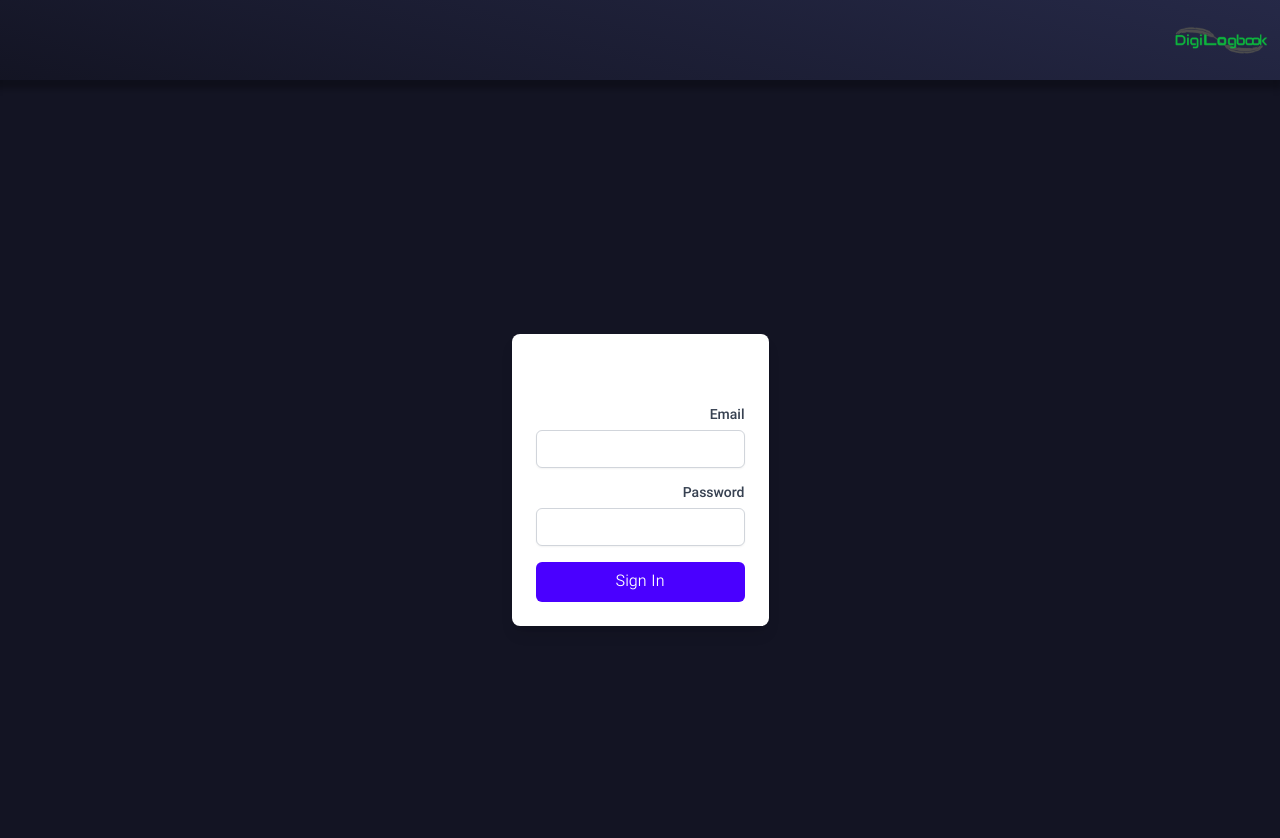
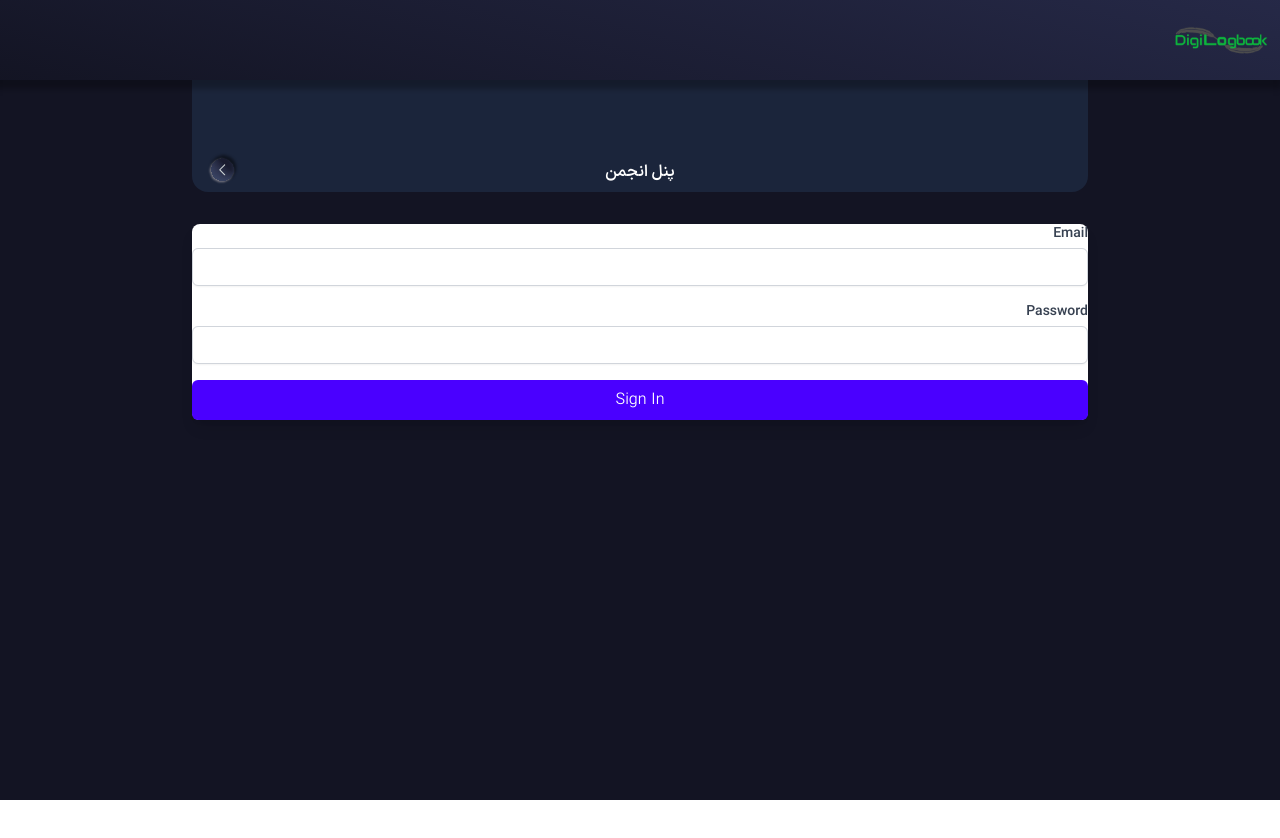
Before and after one commit to khashayarmobarez/digilogbook-organization-dashboard, a Next.js app: page /login in a window 1280 px wide. Shown: the top 838 px of the page. After the commit the page ends 800 px from the top, so only its background shows below. Built offline with nearby package versions, Linux system fonts and the light colour scheme.

Commit message:
chore: Update layout and styling for navbar and page components

```diff
--- a/src/app/globals.css
+++ b/src/app/globals.css
@@ -78,7 +78,7 @@ body {
 
 /* dark mode */
 .bg-navbar-gradient-shadow {
-  background: linear-gradient(195.31deg, #353A65 -84.63%, rgba(42, 46, 81, 0) 100.99%);
+  background: linear-gradient(195.31deg, #353A65 -84.63%, rgba(42, 46, 81, 0) 100.99%), var(--bg-color);
   box-shadow: -3px 4px 5.80px 5px rgba(0, 0, 0, 0.27), 3px -4px 4px 0px rgba(179, 170, 170, 0.18);
 }
 
--- a/src/app/layout.tsx
+++ b/src/app/layout.tsx
@@ -17,7 +17,7 @@ export default function RootLayout({
 }>) {
   return (
     <html lang="fa" dir="rtl">
-      <body>
+      <body className="">
         <Navbar />
         <main>{children}</main> {/* Main content area */}
       </body>
--- a/src/app/login/page.tsx
+++ b/src/app/login/page.tsx
@@ -1,10 +1,14 @@
+import PageTitle from '@/components/reusable comps/PageTitle';
 import React from 'react';
 
 export default function LoginPage() {
   return (
-    <div className="flex items-center justify-center min-h-screen">
-      <div className="bg-white p-6 rounded-lg shadow-lg">
-        <h1 className="text-2xl font-bold mb-4">Login</h1>
+    <div className="flex flex-col w-full items-center min-h-screen pt-16">
+      <div className='w-[90%] md:w-[70%] flex flex-col gap-y-8 '>
+
+        <PageTitle title="پنل انجمن" />
+
+        <div className="bg-white rounded-lg shadow-lg">
           <form>
             <div className="mb-4">
               <label htmlFor="email" className="block text-sm font-medium text-gray-700">
@@ -35,6 +39,9 @@ export default function LoginPage() {
               Sign In
             </button>
           </form>
+
+        </div>
+
       </div>
     </div>
   );
--- a/src/app/page.tsx
+++ b/src/app/page.tsx
@@ -2,10 +2,7 @@ import Image from "next/image";
 
 export default function Home() {
   return (
-    <main className="flex min-h-screen flex-col items-center justify-between p-24">
-      <div className="z-10 w-full ">
-        dsa
-      </div>
+    <main className=" w-full flex min-h-screen flex-col items-center justify-between p-24">
     </main>
   );
 }
--- a/src/components/header/Navbar.tsx
+++ b/src/components/header/Navbar.tsx
@@ -6,7 +6,7 @@ import Image from 'next/image';
 
 export default function Navbar() {
     return (
-        <div className="navbar bg-navbar-gradient-shadow h-14 md:h-20">
+        <div className="navbar  bg-navbar-gradient-shadow absolute top-0 z-50 h-14 md:h-20 ">
             <div className="flex-none w-2/6 md:w-1/12">
                 <button className="btn btn-square btn-ghost w-full">
                     <Image src={digilogbookLogo} alt="digilogbookLogo" width={100} height={100} />
--- a/src/components/reusable comps/PageTitle.tsx
+++ b/src/components/reusable comps/PageTitle.tsx
@@ -1,6 +1,9 @@
+'use client'
+
 import React from 'react';
-import { useRouter } from 'next/router';
-import ArrowBackIcon from '@mui/icons-material/ArrowBackIcon';
+import { useRouter } from 'next/navigation';
+import rightArrowButton from '../../../public/svgs/Right Arrow Button.svg';
+import Image from 'next/image';
 
 interface PageTitleProps {
   title: string;
@@ -19,21 +22,13 @@ export default function PageTitle({ title, navigateTo }: PageTitleProps) {
   };
 
   return (
-    <div className="sticky top-6 md:top-2 z-30 bg-primaryDarkHover w-[90%] h-20 md:h-32 flex justify-center items-end py-2 rounded-b-2xl">
+    <div className="sticky top-6 md:top-2 z-30 bg-primaryDarkHover w-full h-20 md:h-32 flex justify-center items-end py-2 rounded-b-2xl">
       <p className="text-base font-medium">{title}</p>
-      <ArrowBackIcon
+      <Image
+        src={rightArrowButton}
+        alt="rightArrowButton"
         onClick={handleNavigation}
-        sx={{
-          position: 'absolute',
-          left: '1rem',
-          width: '24px',
-          height: '24px',
-          padding: '0px',
-          backgroundColor: '',
-          borderRadius: '10rem',
-          background: 'linear-gradient(195.31deg, #353A65 -84.63%, rgba(42, 46, 81, 0) 100.99%)',
-          boxShadow: '-3px 4px 5.8px 5px rgba(0, 0, 0, 0.27), 3px -4px 4px 0px rgba(179, 170, 170, 0.18)',
-        }}
+        className='absolute left-4 w-8 h-8 transform rotate-180'
       />
     </div>
   );
```
Also changed, not shown: public/svgs/Right Arrow Button.svg (added), 1 other file (tests, documents, lock files or other folders). Lines whose indentation alone changed are shown as unchanged.
